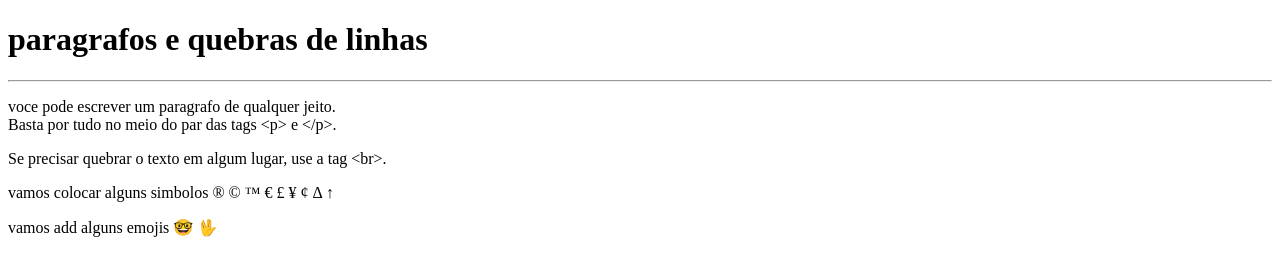
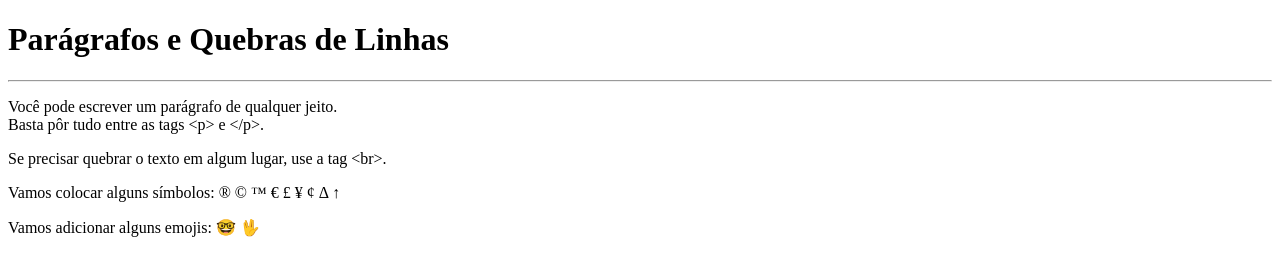
Before and after one commit to thurmlimaa/thurmlimaa, a plain HTML site: page index-estudo2.html in a window 1280 px wide. Drawn offline with Linux system fonts and the light colour scheme.

Commit message:
Atualizar o index-estudo2.html

```diff
--- a/index-estudo2.html
+++ b/index-estudo2.html
@@ -1,17 +1,17 @@
 <!DOCTYPE html>
-<html lang="pt-br">
+<html lang="pt-BR">
 <head>
     <meta charset="UTF-8">
     <meta name="viewport" content="width=device-width, initial-scale=1.0">
-    <title>paragrafos</title>
+    <title>Parágrafos</title>
 </head>
 <body>
-    <h1>paragrafos e quebras de linhas</h1>
+    <h1>Parágrafos e Quebras de Linhas</h1>
     <hr>
-    <p>voce pode escrever um paragrafo de qualquer jeito. <br>
-    Basta por tudo no meio do par das tags &lt;p&gt; e &lt;/p&gt;. </p>
+    <p>Você pode escrever um parágrafo de qualquer jeito. <br>
+    Basta pôr tudo entre as tags &lt;p&gt; e &lt;/p&gt;. </p>
     <p>Se precisar quebrar o texto em algum lugar, use a tag &lt;br&gt;. </p>
-    <p>vamos colocar alguns simbolos
+    <p>Vamos colocar alguns símbolos:
      &reg;
      &copy;
      &trade;
@@ -21,9 +21,9 @@
      &cent;
      &Delta;
      &uparrow;</p>
-    <p> vamos add alguns emojis
+    <p> Vamos adicionar alguns emojis:
     &#x1F913;
-    &#x1f596;
+    &#x1F596;
     </p>
 </body>
 </html>
```
